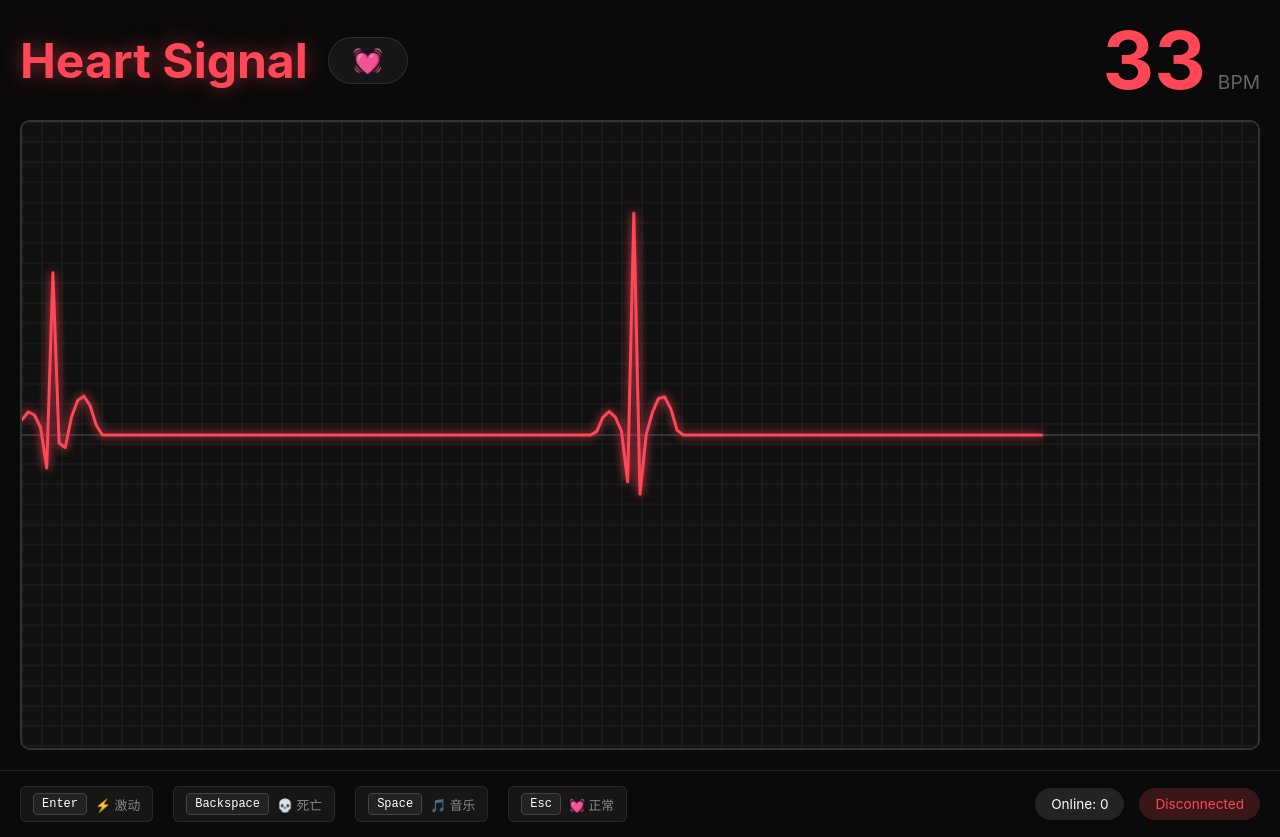
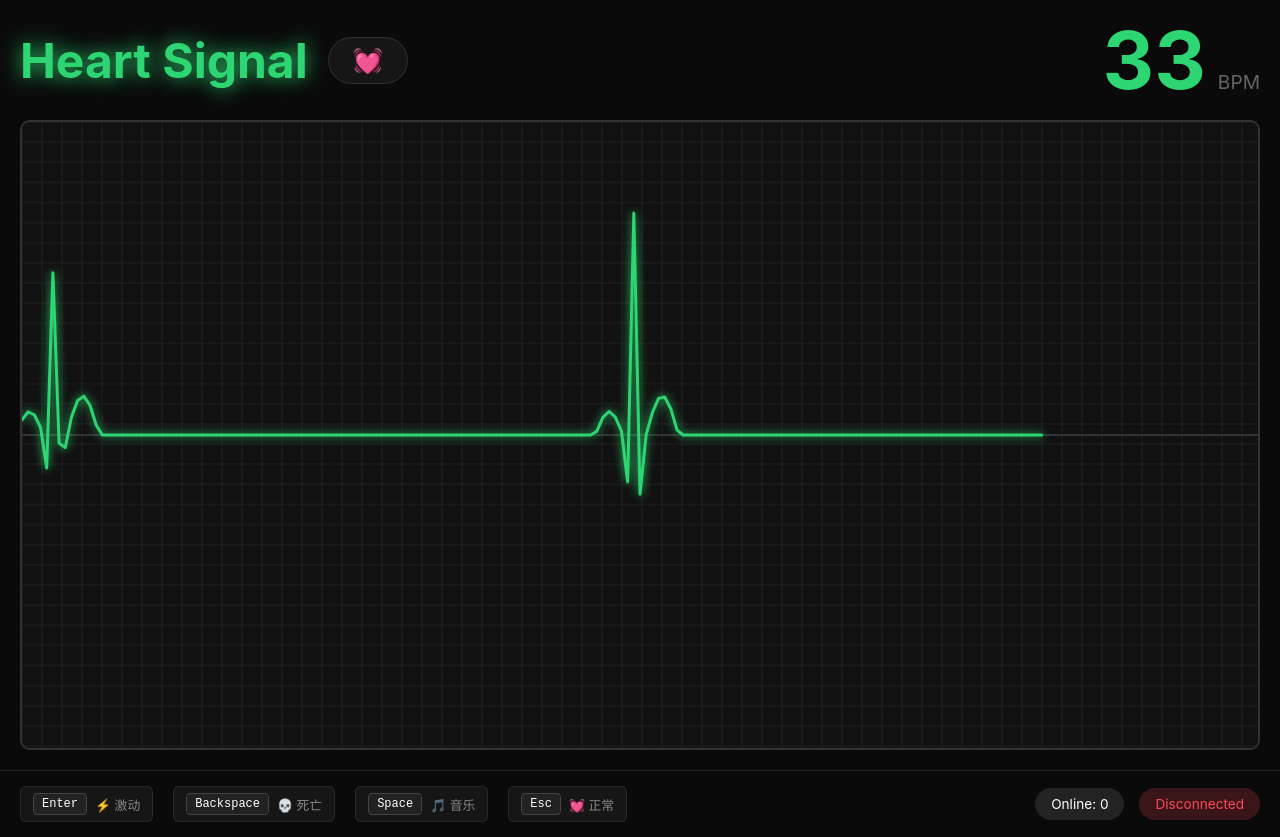
Before and after one commit to YangYongAn/heart-signal, a website with bundled scripts: page src/client/index.html in a window 1280 px wide. Built offline with nearby package versions, Linux system fonts and the light colour scheme; no server answers.

Commit message:
feat: 根据模式动态调整标题、模式显示和 BPM 的颜色
- 给标题和 BPM 元素添加 ID，便于动态样式更新
- 扩展 updateModeDisplay 方法，同时更新标题、模式显示和 BPM 的颜色
- 标题的阴影颜色也跟随模式改变
- 在应用初始化时调用 updateModeDisplay，确保初始颜色正确
- 颜色配置：💓 red、⚡ red/shadow、💀 gray、🎵 purple

style: 正常模式改为绿色

正常模式的颜色从红色 (#ff4757) 改为绿色 (#2ed573)

```diff
--- a/src/client/app.ts
+++ b/src/client/app.ts
@@ -23,8 +23,8 @@ interface ModeConfig {
 
 const MODE_CONFIGS: Record<ECGMode, ModeConfig> = {
   [ECGMode.NORMAL]: {
-    color: '#ff4757',
-    shadowColor: '#ff4757',
+    color: '#2ed573',
+    shadowColor: '#2ed573',
     lineWidth: 3,
     name: '💓',
     background: '#111'
@@ -638,6 +638,7 @@ class App {
     this.ecg.startRendering();
     this.ws.connect();
     this.setupKeyboardEvents();
+    this.updateModeDisplay();
 
     // 启动统一的心电图波形循环（始终运行）
     this.startECGLoop();
@@ -831,7 +832,7 @@ class App {
   }
 
   private updateBPM() {
-    const bpmEl = document.getElementById('bpm');
+    const bpmEl = document.getElementById('bpm-value');
     if (bpmEl) {
       bpmEl.textContent = this.currentBPM.toString();
     }
@@ -852,11 +853,26 @@ class App {
   }
 
   private updateModeDisplay() {
+    const config = MODE_CONFIGS[this.currentMode];
+
+    // 更新模式显示
     const modeEl = document.getElementById('current-mode');
     if (modeEl) {
-      const config = MODE_CONFIGS[this.currentMode];
       modeEl.textContent = config.name;
       modeEl.style.color = config.color;
+    }
+
+    // 更新标题颜色和阴影
+    const titleEl = document.getElementById('title');
+    if (titleEl) {
+      titleEl.style.color = config.color;
+      titleEl.style.textShadow = `0 0 20px ${config.shadowColor}`;
+    }
+
+    // 更新 BPM 颜色
+    const bpmEl = document.getElementById('bpm-value');
+    if (bpmEl) {
+      bpmEl.style.color = config.color;
     }
   }
 }
--- a/src/client/index.html
+++ b/src/client/index.html
@@ -176,13 +176,13 @@
   <div class="container">
     <div class="header">
       <div class="header-left">
-        <h1 class="title">Heart Signal</h1>
+        <h1 class="title" id="title">Heart Signal</h1>
         <div class="mode-display">
           <span id="current-mode">💓</span>
         </div>
       </div>
       <div class="bpm-display">
-        <div class="bpm-value" id="bpm">72</div>
+        <div class="bpm-value" id="bpm-value">72</div>
         <div class="bpm-label">BPM</div>
       </div>
     </div>
```
